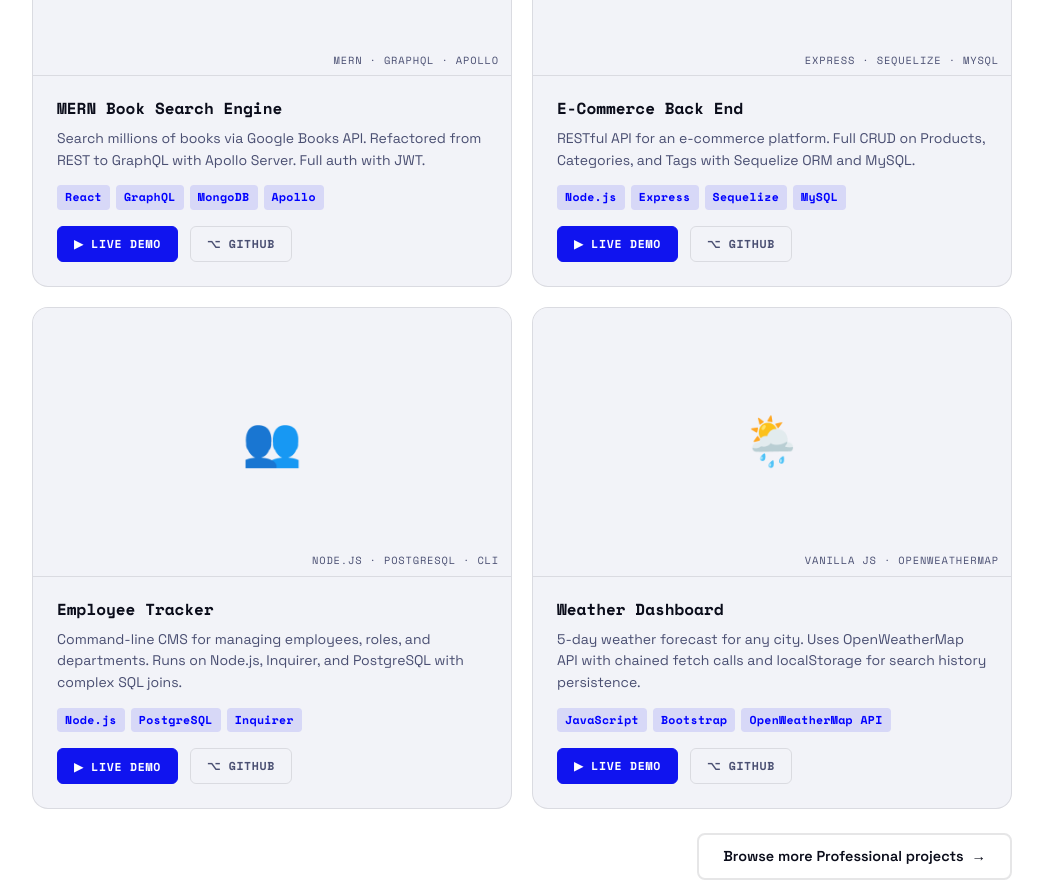
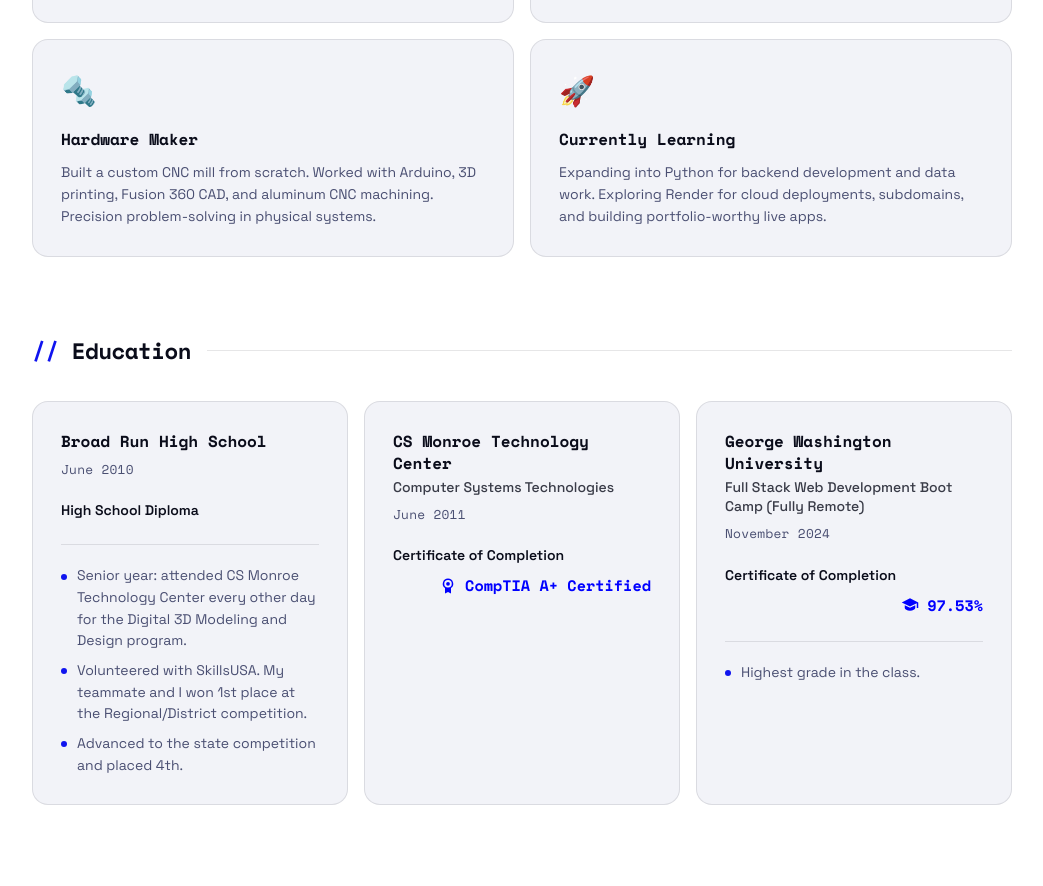
Before and after one commit to Voobane/mrs-portfolio, a React (Vite) app: page / in a window 1280 px wide. Shown: the part 1900-2786 px from the top of the page, without its empty margins (118-1161 px from the left). Built offline with nearby package versions, Linux system fonts and the light colour scheme.

Commit message:
Add Education section, rename About Me, move Experience

```diff
--- a/src/App.jsx
+++ b/src/App.jsx
@@ -1,6 +1,7 @@
 import { useCallback, useEffect, useState } from 'react'
 import About from './components/About.jsx'
 import Contact from './components/Contact.jsx'
+import Education from './components/Education.jsx'
 import Experience from './components/Experience.jsx'
 import Footer from './components/Footer.jsx'
 import Hero from './components/Hero.jsx'
@@ -91,8 +92,9 @@ export default function App() {
           <>
             <Hero onNavigate={navigate} />
             <About />
+            <Experience />
+            <Education />
             <Projects onOpenTerminal={openTerminal} />
-            <Experience />
           </>
         )}
       </main>
--- a/src/components/About.jsx
+++ b/src/components/About.jsx
@@ -16,7 +16,7 @@ const text = 'm-0 text-[0.9rem] leading-[1.6] text-muted'
 export default function About() {
   return (
     <section id="about-section" className="mb-20 scroll-mt-20">
-      <SectionHeader title="About" />
+      <SectionHeader title="About Me" />
       <div className="grid grid-cols-1 gap-4 md:grid-cols-2">
         <BentoCard tag="Profile" title="Full Stack Developer" className="md:row-span-2">
           <p className={text}>
--- /dev/null
+++ b/src/components/Education.jsx
@@ -0,0 +1,52 @@
+import { education } from '../data/education.js'
+import { CertificateIcon, GraduationCapIcon } from './icons.jsx'
+import SectionHeader from './SectionHeader.jsx'
+
+function EducationCard({ school, program, date, credential, score, scoreType, notes }) {
+  const ScoreIcon = scoreType === 'certification' ? CertificateIcon : GraduationCapIcon
+
+  return (
+    <article className="card flex h-full flex-col p-7 transition-colors duration-200 hover:border-accent">
+      <h3 className="m-0 font-mono text-base font-bold leading-snug text-fg">{school}</h3>
+      {program && <p className="m-0 mt-1 text-sm font-medium leading-snug text-fg/80">{program}</p>}
+      <p className="m-0 mt-2 font-mono text-[0.8rem] tracking-[0.02em] text-muted">{date}</p>
+
+      {/* Diploma or certificate, then the score on the right */}
+      <div className="mt-5 flex flex-wrap items-center justify-between gap-x-4 gap-y-2">
+        {credential && <span className="text-sm font-semibold text-fg">{credential}</span>}
+        {score && (
+          <span className="ml-auto inline-flex items-center gap-2 font-mono text-[0.95rem] font-bold text-accent-hi">
+            <ScoreIcon />
+            {score}
+          </span>
+        )}
+      </div>
+
+      {notes?.length > 0 && (
+        <ul className="m-0 mt-6 flex list-none flex-col gap-2 border-t border-line p-0 pt-5">
+          {notes.map((note) => (
+            <li
+              key={note}
+              className="relative pl-4 text-sm leading-[1.55] text-muted before:absolute before:left-0 before:top-[0.6em] before:size-1.5 before:rounded-full before:bg-accent before:content-['']"
+            >
+              {note}
+            </li>
+          ))}
+        </ul>
+      )}
+    </article>
+  )
+}
+
+export default function Education() {
+  return (
+    <section id="education" className="mb-20 scroll-mt-20">
+      <SectionHeader title="Education" />
+      <div className="grid grid-cols-1 gap-4 lg:grid-cols-3">
+        {education.map((item) => (
+          <EducationCard key={item.school} {...item} />
+        ))}
+      </div>
+    </section>
+  )
+}
--- a/src/components/Navbar.jsx
+++ b/src/components/Navbar.jsx
@@ -2,10 +2,12 @@ import { useCallback, useRef, useState } from 'react'
 import MobileMenu from './MobileMenu.jsx'
 import ThemeToggle from './ThemeToggle.jsx'
 
+// In the same order as the sections on the home page
 const SECTIONS = [
-  { label: 'About', id: 'about' },
+  { label: 'About Me', id: 'about-section' },
+  { label: 'Experience', id: 'experience' },
+  { label: 'Education', id: 'education' },
   { label: 'Projects', id: 'projects' },
-  { label: 'Experience', id: 'experience' },
 ]
 
 const linkClass = (active) =>
--- a/src/components/icons.jsx
+++ b/src/components/icons.jsx
@@ -22,3 +22,21 @@ export function RestartIcon() {
     </svg>
   )
 }
+
+export function GraduationCapIcon({ size = 18 }) {
+  return (
+    <svg width={size} height={size} viewBox="0 0 24 24" fill="currentColor" aria-hidden="true">
+      <path d="M12 3 1 8.5 12 14l9-4.5V16h2V8.5L12 3Z" />
+      <path d="M5 12.2V16c0 1.9 3.1 3.5 7 3.5s7-1.6 7-3.5v-3.8L12 15.7 5 12.2Z" />
+    </svg>
+  )
+}
+
+export function CertificateIcon({ size = 18 }) {
+  return (
+    <svg width={size} height={size} viewBox="0 0 24 24" fill="currentColor" aria-hidden="true">
+      <path d="M12 2a7 7 0 0 0-4 12.74V22l4-2 4 2v-7.26A7 7 0 0 0 12 2Zm0 2a5 5 0 1 1 0 10 5 5 0 0 1 0-10Z" />
+      <circle cx="12" cy="9" r="2.5" />
+    </svg>
+  )
+}
--- /dev/null
+++ b/src/data/education.js
@@ -0,0 +1,35 @@
+// Education cards, shown in this order (oldest first).
+//   credential – diploma or certificate, shown just before the score
+//   score      – grade or certification, highlighted on the right
+//   scoreType  – 'grade' (graduation-cap icon) or 'certification' (badge icon)
+//   notes      – optional bullet points under the card
+
+export const education = [
+  {
+    school: 'Broad Run High School',
+    date: 'June 2010',
+    credential: 'High School Diploma',
+    notes: [
+      'Senior year: attended CS Monroe Technology Center every other day for the Digital 3D Modeling and Design program.',
+      'Volunteered with SkillsUSA. My teammate and I won 1st place at the Regional/District competition.',
+      'Advanced to the state competition and placed 4th.',
+    ],
+  },
+  {
+    school: 'CS Monroe Technology Center',
+    program: 'Computer Systems Technologies',
+    date: 'June 2011',
+    credential: 'Certificate of Completion',
+    score: 'CompTIA A+ Certified',
+    scoreType: 'certification',
+  },
+  {
+    school: 'George Washington University',
+    program: 'Full Stack Web Development Boot Camp (Fully Remote)',
+    date: 'November 2024',
+    credential: 'Certificate of Completion',
+    score: '97.53%',
+    scoreType: 'grade',
+    notes: ['Highest grade in the class.'],
+  },
+]
```
Also changed, not shown: 1 other file (tests, documents, lock files or other folders).
